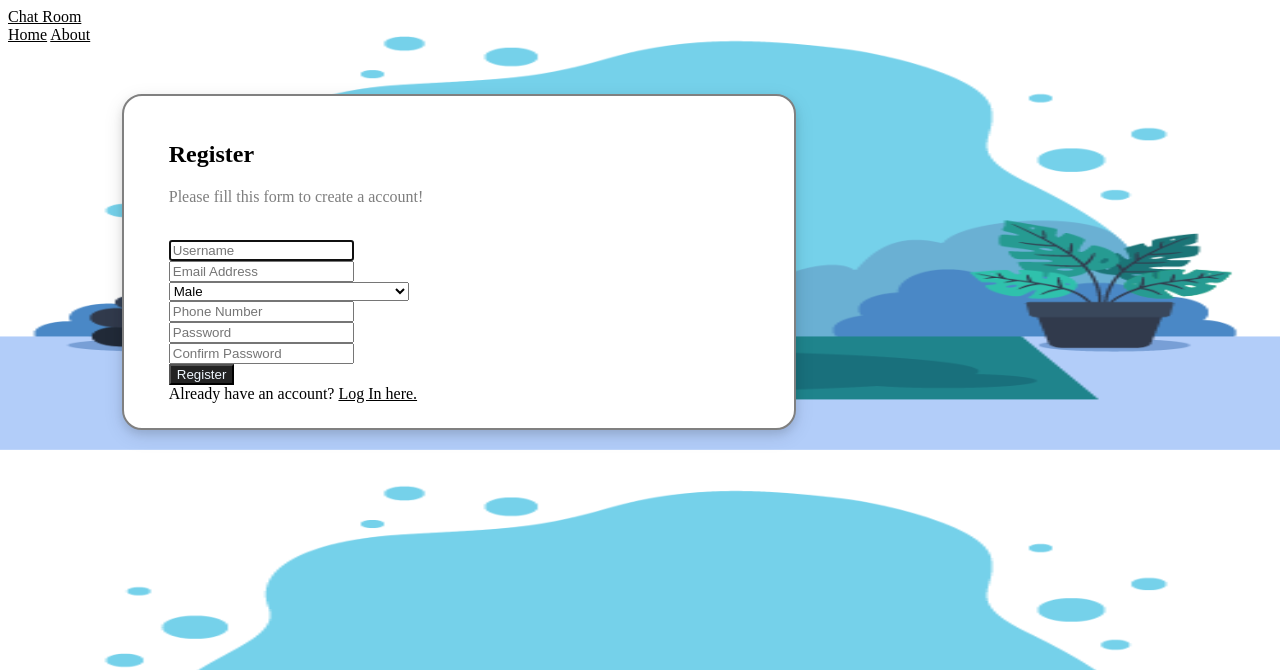
After one commit to darpansudan99/Chat-Clone, a Django app: page /register/ in a window 1280 px wide. The commit adds this page. Shown: the top 670 px of the page. Run offline with Django 4.2, Linux system fonts and the light colour scheme.

Commit message:
login and register page and some modification in navbar and home page

```diff
--- /dev/null
+++ b/Clonedata/static/Clonedata/register.css
@@ -0,0 +1,55 @@
+body {
+    background-image: url("././images/bg.png");
+    background-size: 100% 100% ;
+}
+
+.Registrationcontainer {
+    margin: 20px;
+    margin-left: 9%;
+    margin-right: 9%;
+    display: flex;
+    flex-flow: row wrap;
+}
+
+.Registration_tile {
+    box-shadow: 0 4px 8px 0 rgba(0, 0, 0, 0.1), 0 6px 20px 0 rgba(0, 0, 0, 0.1);
+    border : 2px solid grey;
+    border-radius: 20px;
+    padding: 25px;
+    padding-left: 45px;
+    margin-top: 30px;
+    width: 600px;
+    background-color: white;
+    align-items: center;
+}
+
+.name > .form-group > .form-control {
+    width: 240px;
+}
+
+#firstname, #dob {
+    margin-right: 20px ;
+}
+
+.name {
+    display: flex;
+    flex-flow: row wrap;
+}
+
+#Registerimage {
+    width: 45%;
+    height: 45%;
+}
+
+#hospitaltile {
+    padding-left: 25px;
+}
+
+#reg2, #reg1 {
+    background-color: #232323;
+    color: aliceblue;
+}
+
+a, a:hover, a:focus, a:active, a:visited {
+    color: black
+}
--- a/Clonedata/templates/Clonedata/index.html
+++ b/Clonedata/templates/Clonedata/index.html
@@ -14,7 +14,9 @@
         <div class="col-span-3">
             <h1 class="welcome">Welcome to Chat App</h1>
 
-            <h2 class="paragraph">Chat app made by me.</h2>
+            <button type="submit" class="button">
+            <a href="{% url 'login' %}">Let's Chat</a>
+            </button>
         </div>
     </div>
 
--- /dev/null
+++ b/Clonedata/templates/Clonedata/register.html
@@ -0,0 +1,61 @@
+{% extends "Clonedata/navbar.html" %}
+{% load static %}
+
+{% block title %} Register {% endblock %}
+
+{%load static%}
+{% block stylelink %} <link href="{% static 'Clonedata/register.css' %}" rel="stylesheet"> {% endblock %}
+
+{% block body %}
+
+    <div class="Registrationcontainer">
+
+        <div class="Registration_tile">
+
+            <h2 class="h1title">Register</h2>
+            <p style="color:#7E7E7E">Please fill this form to create a account!</p>
+            <br>
+
+            {% if message %}
+                <div class="alert alert-danger">{{ message }}</div>
+            {% endif %}
+                {% csrf_token %}
+                <div class="form-group">
+                    <input class="form-control" autofocus type="text" name="username" placeholder="Username" required>
+                </div>
+                <div class="form-group">
+                    <input class="form-control" type="email" name="email" placeholder="Email Address" required>
+                </div>
+
+                <div class="name">
+                    <div class="form-group">
+                        <select class="form-control" name="gender" id="gender" required>
+                            <option value="M">Male</option>
+                            <option value="F">Female</option>
+                            <option value="O">Other</option>
+                        </select>
+                    </div>
+                </div>
+
+                <div class="form-group">
+                    <input class="form-control" type="number" name="phone_no" placeholder="Phone Number" required>
+                </div>
+
+                <div class="form-group">
+                    <input class="form-control" type="password" name="password" placeholder="Password" required>
+                </div>
+                <div class="form-group">
+                    <input class="form-control" type="password" name="confirmation" placeholder="Confirm Password" required>
+                </div>
+                <input class="btn btn-info" type="submit" value="Register" id="reg1">
+
+
+            <div class="alert alert-dark">
+                Already have an account? <a class="alert-link" href="{% url 'login' %}">Log In here.</a>
+            </div>
+
+        </div>
+
+    </div>
+
+{% endblock %}
--- a/Clonedata/urls.py
+++ b/Clonedata/urls.py
@@ -4,4 +4,6 @@ from . import views
 urlpatterns = [
     path("", views.index, name="index"),
     path('about/', views.about, name='about'),
+    path('register/', views.register, name='register'),
+    path('login/', views.login, name='login'),
 ]
--- a/Clonedata/views.py
+++ b/Clonedata/views.py
@@ -6,3 +6,9 @@ def index(request):
 
 def about(request):
     return render(request, 'Clonedata/about.html')
+
+def register(request):
+    return render(request, 'Clonedata/register.html')
+
+def login(request):
+    return render(request, 'Clonedata/login.html')
```
Also changed, not shown: Clonedata/static/Clonedata/login.css (added, +93 -0 lines), Clonedata/static/Clonedata/navbar.css (+140 -14 lines), Clonedata/templates/Clonedata/login.html (added, +36 -0 lines), Clonedata/static/images/bg.png (added).
